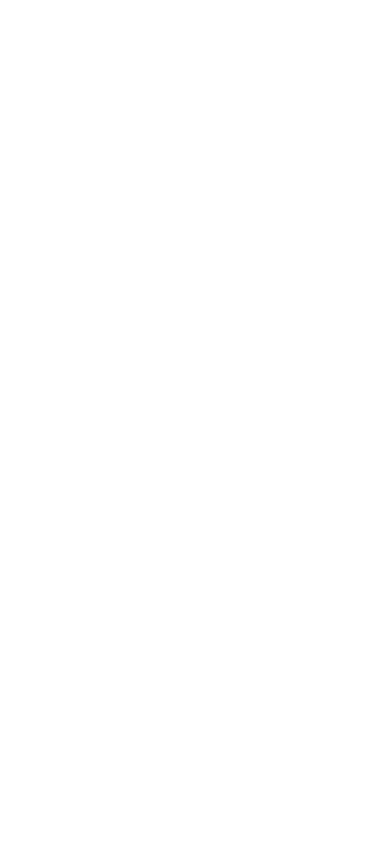
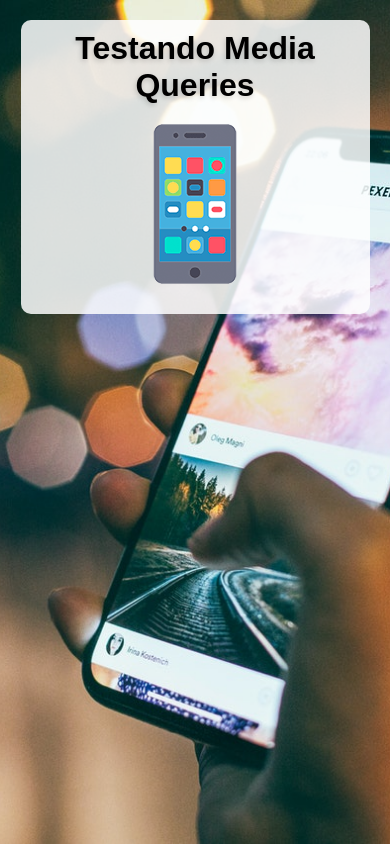
Before and after one commit to InlaSantos/html-css, a plain HTML site: page exercicios/ex026/mq004/index.html in a window 390 px wide. Drawn offline with Linux system fonts and the light colour scheme.

Commit message:
site mobile first

```diff
--- /dev/null
+++ b/exercicios/ex026/mq004/estilos/style.css
@@ -0,0 +1,52 @@
+@charset "UTF-8";
+
+/*Mobile first*/
+
+*{
+    font-family: Arial, Helvetica, sans-serif;
+    font-size: 1em;
+    margin: 0px;
+    padding: 0px;
+    box-sizing: border-box;
+}
+
+body,html{
+    width: 100vw;
+    height: 100vh;
+    overflow: hidden;
+
+
+}
+
+body{
+    background-image: url(../back-phone.jpg);
+    background-repeat: no-repeat;
+    background-position: center center;
+    background-size: cover;
+}
+
+main{
+    background-color: rgba(255, 255, 255, 0.842);
+    width: 349px;
+    margin: auto;
+    margin-top: 20px;
+    border-radius: 10px;
+    padding: 10px;
+
+}
+
+h1{
+    text-align: center;
+    font-size: 2em;
+    text-shadow: -1px 2px 5px #0000002c;
+}
+
+img{
+    display: block;
+    margin: auto;
+}
+#iphone{display: block;}
+#tablet{display: none;}
+#print{display: none;}
+#pc{display: none;}
+#tv{display: none;}
--- a/exercicios/ex026/mq004/index.html
+++ b/exercicios/ex026/mq004/index.html
@@ -4,8 +4,19 @@
     <meta charset="UTF-8">
     <meta name="viewport" content="width=device-width, initial-scale=1.0">
     <title>Media Query</title>
+    <link rel="stylesheet" href="estilos/style.css" media="all">
+    <link rel="stylesheet" href="estilos/media-query.css">
+
+
 </head>
 <body>
-
+    <main>
+        <h1>Testando Media Queries</h1>
+        <img id="iphone" src="icon-phone.png" alt="">
+        <img id="tablet" src="icon-tablet.png" alt="">
+        <img id="print" src="icon-print.png" alt="">
+        <img id="pc" src="icon-pc.png" alt="">
+        <img id="tv" src="icon-tv.png" alt="">
+    </main>
 </body>
 </html>
```
